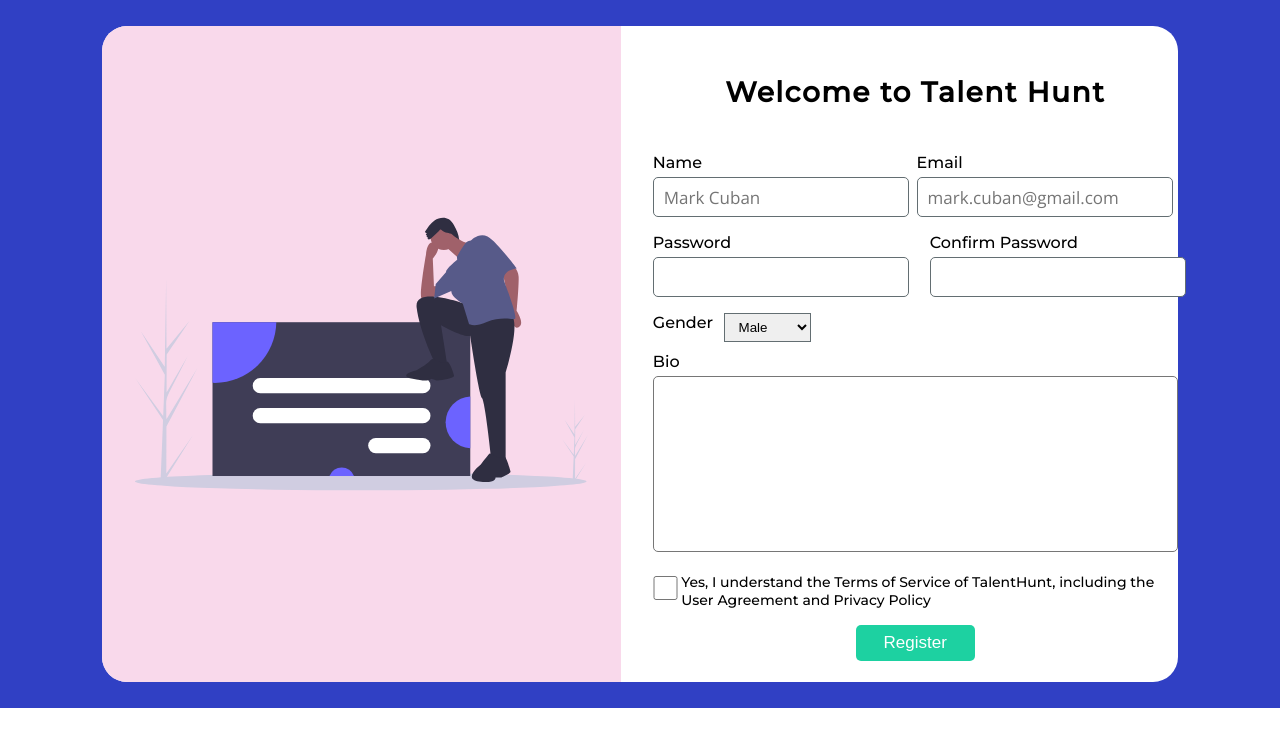
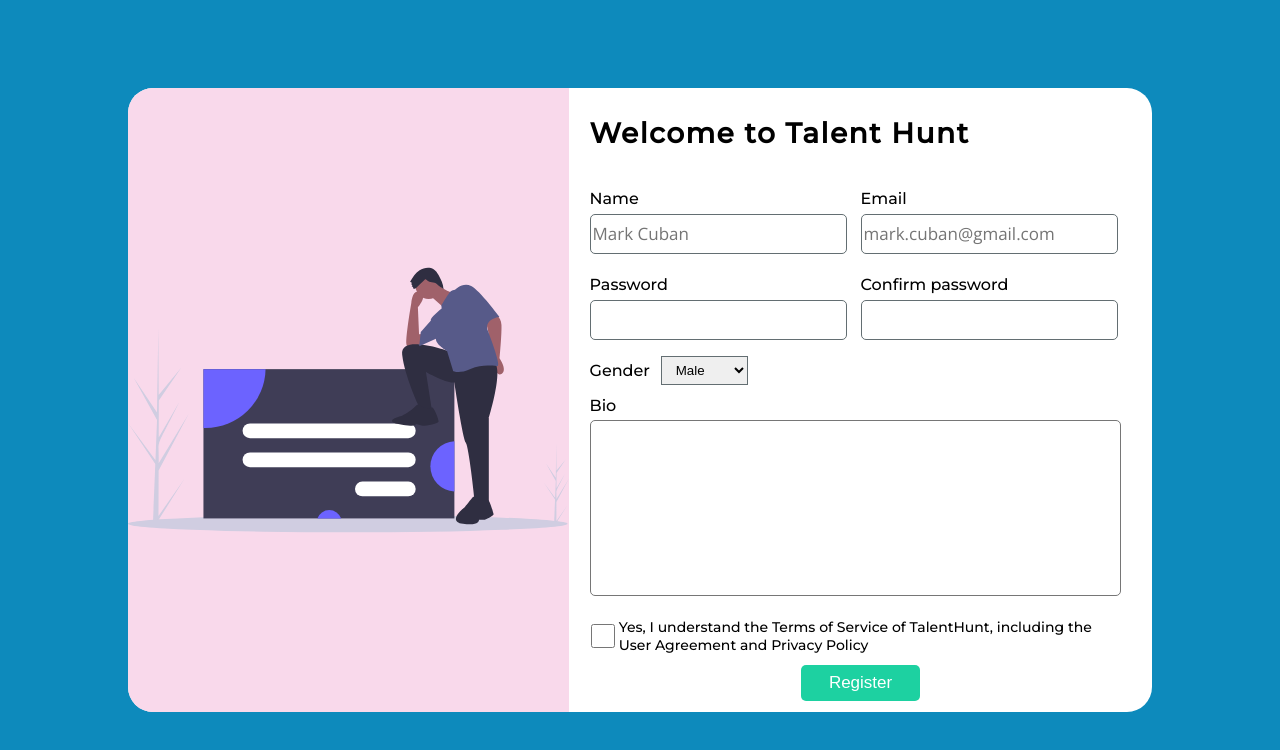
Before and after one commit to jainam240101/Hiring-Portal, a Next.js app: page /register in a window 1280 px wide. Shown: the top 750 px of the page. Built offline with nearby package versions, Linux system fonts and the light colour scheme.

Commit message:
UI FIXES

```diff
--- a/Components/Cards/Action/Action.module.css
+++ b/Components/Cards/Action/Action.module.css
@@ -2,7 +2,6 @@
 
 .Container {
   display: flex;
-  padding: 1px 18px;
   margin-top: 1%;
   margin-bottom: 1%;
 }
@@ -11,11 +10,11 @@
   display: flex;
 }
 .text {
-  padding-left: 3%;
+  margin-left: 4px;
 }
 .margin {
   display: flex;
-  margin-left: 2%;
+  margin-left: 10px;
 }
 .flex:hover,
 .margin:hover {
--- a/Components/Cards/card.module.css
+++ b/Components/Cards/card.module.css
@@ -6,7 +6,7 @@
   margin-left: 15%;
   margin-right: 15%;
   margin-top: 3%;
-  margin-bottom: 5%;
+  margin-bottom: 3%;
   flex-direction: column;
   box-shadow: 0 10px 20px 0 rgba(0, 0, 0, 0.2);
   /* background-color: #fff; */
@@ -41,19 +41,31 @@
   font-size: 20px;
 }
 .description {
-  padding: 1px 18px;
   font-size: 18px;
   line-height: 170%;
 }
 .likeContainer {
   display: flex;
-  padding: 10px 15px;
+  flex:1;
+  flex-direction: column;
+  justify-items: flex-start;
+  align-items: flex-start;
+  padding: 0px 0px;
+}
+.image{
+  margin: 10px 0;
+  width: 100%;
+  height: 250px;
+  border-radius: 10px;
+  overflow: hidden;
+  object-fit: fill;
 }
 .like {
   display: flex;
 }
 .comments {
-  margin-left: 2%;
+  display: flex;
+  margin-left: 10px;
 }
 .comments:hover {
   cursor: pointer;
--- a/Components/Dasboard Components/Contact/Contact.module.css
+++ b/Components/Dasboard Components/Contact/Contact.module.css
@@ -1,10 +1,11 @@
 /** @format */
 
 .Container {
+
   margin-top: 2%;
   /* background-color: tomato; */
-  margin-left: 9%;
   display: flex;
+  align-items: center;
 }
 
 .heading {
--- a/Components/Dasboard Components/Header/Header.module.css
+++ b/Components/Dasboard Components/Header/Header.module.css
@@ -14,12 +14,13 @@
 }
 .Container {
   margin-top: 2%;
+  padding: 0 2%;
 }
 
 .Heading {
   /* background-color: tomato; */
   margin-top: 3%;
-  text-align: center;
+  text-align: start;
   font-family: "Merriweather", serif;
   font-size: 35px;
   letter-spacing: 1.5px;
@@ -28,17 +29,14 @@
   font-size: 18px;
   margin-top: 2%;
   font-family: "Noto Sans", sans-serif;
-  padding-left: 5%;
 }
 .Link {
   color: salmon;
 }
 
 .Description {
-  padding-left: 5%;
   padding-top: 1%;
   line-height: 190%;
-  padding-right: 5%;
   font-family: "Open Sans", sans-serif;
   font-size: 18px;
 }
--- a/pages/register/Register.module.css
+++ b/pages/register/Register.module.css
@@ -1,10 +1,16 @@
 /** @format */
 .background {
-  background-color: #3040c4;
-  padding: 2% 8%;
+  background-color: #0d8abc;
+  display: flex;
+  flex: 1;
+  height: 100vh;
+  justify-content: center;
+  align-items: center;
 }
 .Container {
   display: flex;
+  margin: auto;
+  width: 80%;
   border-radius: 25px;
   background: white;
   font-family: "Montserrat", sans-serif;
@@ -12,8 +18,6 @@
 
 .SVGContainer {
   margin-left: 0%;
-  padding-left: 3%;
-  padding-right: 3%;
   border-top-left-radius: 25px;
   border-bottom-left-radius: 25px;
   background: #f9d9eb;
@@ -22,16 +26,15 @@
   justify-content: center;
 }
 .form {
-  width: 53%;
+  width: 60%;
   display: flex;
   flex-direction: column;
-  margin-top: 2%;
-  margin-left: 3%;
+  margin: 0 2%;
 }
 
 .heading {
   font-size: 28px;
-  text-align: center;
+  text-align: start;
   letter-spacing: 1.5px;
 }
 .label {
@@ -47,25 +50,32 @@
 }
 .terms {
   font-size: 14px;
-  margin-bottom: 3%;
   margin-right: 3%;
 }
 .flex {
   margin-top: 3%;
   display: flex;
+  flex: 1;
+  justify-content: space-between;
+  align-items: center;
+}
+.flexColumn{
+  display: flex;
+  flex-direction: column;
+  flex: 1;
+  min-width: 50%;
 }
 .margin {
   margin-left: 4%;
 }
 .input {
+  width: 95%;
   margin-top: 2%;
-  width: 20vw;
   font-family: "Open Sans", sans-serif;
   height: 5vh;
   border-radius: 5px;
   border: 1px solid #636e72;
   font-size: 17px;
-  padding: 0 10px;
 }
 .input:focus,
 .textarea:focus {
@@ -73,7 +83,7 @@
   border: 2px solid #0984e3;
 }
 .textarea {
-  width: 41vw;
+  width: 98%;
   border-radius: 5px;
   font-family: "Open Sans", sans-serif;
   height: 22vh;
@@ -84,13 +94,14 @@
 }
 .checkbox {
   margin-left: 0%;
+  padding-left: 0%;
   height: 3vh;
   width: 3vw;
 }
 
 .btnContainer {
   display: flex;
-  margin-bottom: 4%;
+  margin: 2%;
   justify-content: center;
 }
 .btn {
--- a/pages/register/index.js
+++ b/pages/register/index.js
@@ -11,16 +11,16 @@ const index = () => {
         <div className={classes.Container}>
           <div className={classes.SVGContainer}>
             <Image
-              height='450px'
-              width='500px'
+              height="450px"
+              width="500px"
               className={classes.svg}
               src={"/Register.svg"}
             />
           </div>
           <div className={classes.form}>
             <h3 className={classes.heading}>Welcome to Talent Hunt</h3>
-            <div className={classes.flex}>
-              <div>
+            <div className={classes.flex} style={{ marginTop: "1%" }}>
+              <div className={classes.flexColumn}>
                 <label className={classes.label}>Name</label>
                 <input
                   type={"text"}
@@ -28,7 +28,7 @@ const index = () => {
                   className={classes.input}
                 />
               </div>
-              <div>
+              <div className={classes.flexColumn}>
                 <label className={classes.label}>Email</label>
                 <input
                   type={"email"}
@@ -38,16 +38,16 @@ const index = () => {
               </div>
             </div>
             <div className={classes.flex}>
-              <div>
+              <div className={classes.flexColumn}>
                 <label className={classes.label}>Password</label>
-                <input type={"password"} className={classes.input} />
+                <input type={"text"} className={classes.input} />
               </div>
-              <div className={classes.margin}>
-                <label className={classes.label}>Confirm Password</label>
-                <input type={"password"} className={classes.input} />
+              <div className={classes.flexColumn}>
+                <label className={classes.label}>Confirm password</label>
+                <input type={"email"} className={classes.input} />
               </div>
             </div>
-            <div className={classes.flex}>
+            <div className={classes.flex} style={{justifyContent:'flex-start'}}>
               <label>Gender</label>
               <select className={classes.select}>
                 <option>Male</option>
```
Also changed, not shown: Components/Cards/Action/Action.js (+5 -5 lines), Components/Cards/Card.js (+35 -12 lines), pages/feed/Feed.module.css (+10 -0 lines), pages/feed/index.js (+51 -9 lines), 1 other file (tests, documents, lock files or other folders).
